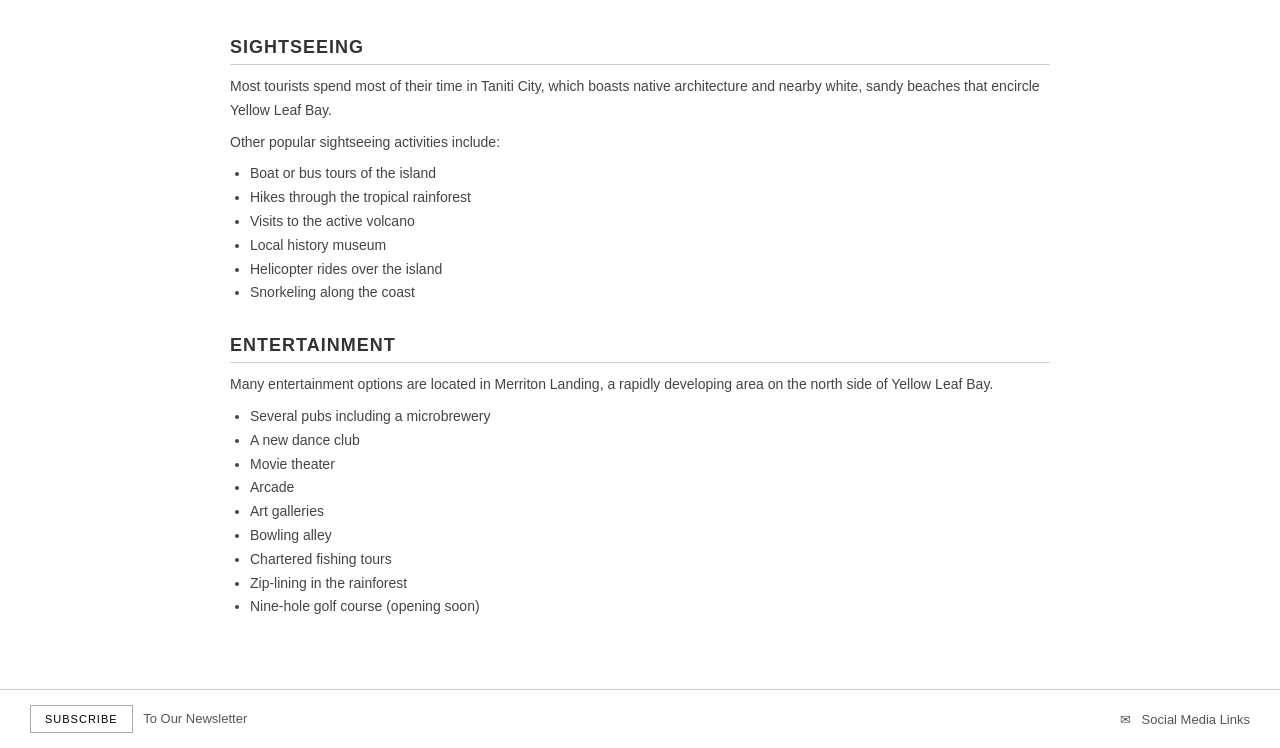
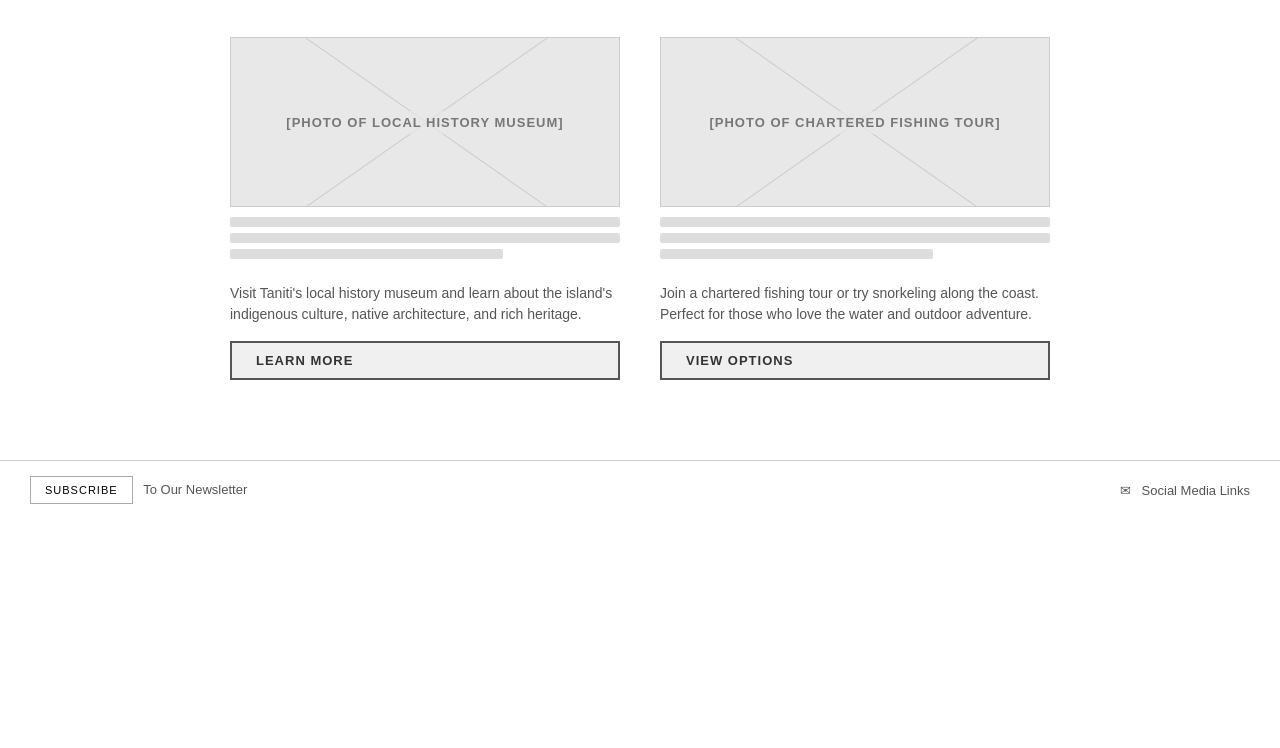
Before and after one commit to mariavero-brito/d479-mariavero-brito, a plain HTML site: page attractions.html in a window 1280 px wide. Shown: the part 1006-1754 px from the top of the page. After the commit the page ends 1525 px from the top, so only its background shows below. Drawn offline with Linux system fonts and the light colour scheme.

Commit message:
Replace sightseeing and entertainment text sections with image cards

```diff
--- a/attractions.html
+++ b/attractions.html
@@ -85,7 +85,7 @@
                     Explore lush tropical rainforests on guided hikes, zip-line tours,
                     and chartered boat or bus tours around the island.
                 </p>
-                <a href="#sightseeing" class="btn">Learn More</a>
+                <a href="#" class="btn">Learn More</a>
             </div>
 
             <div class="card">
@@ -101,47 +101,46 @@
                     Merriton Landing offers pubs, a microbrewery, a dance club, movie theater,
                     arcade, art galleries, bowling, and more.
                 </p>
-                <a href="#entertainment" class="btn">View Options</a>
+                <a href="#" class="btn">View Options</a>
             </div>
 
         </div>
 
-        <!-- Sightseeing Detail -->
-        <div class="about-text" id="sightseeing">
-            <h2>Sightseeing</h2>
-            <p>
-                Most tourists spend most of their time in Taniti City, which boasts native
-                architecture and nearby white, sandy beaches that encircle Yellow Leaf Bay.
-            </p>
-            <p>Other popular sightseeing activities include:</p>
-            <ul>
-                <li>Boat or bus tours of the island</li>
-                <li>Hikes through the tropical rainforest</li>
-                <li>Visits to the active volcano</li>
-                <li>Local history museum</li>
-                <li>Helicopter rides over the island</li>
-                <li>Snorkeling along the coast</li>
-            </ul>
-        </div>
+        <!-- Additional Sightseeing and Entertainment -->
+        <div class="two-col">
 
-        <!-- Entertainment Detail -->
-        <div class="about-text" id="entertainment">
-            <h2>Entertainment</h2>
-            <p>
-                Many entertainment options are located in Merriton Landing, a rapidly
-                developing area on the north side of Yellow Leaf Bay.
-            </p>
-            <ul>
-                <li>Several pubs including a microbrewery</li>
-                <li>A new dance club</li>
-                <li>Movie theater</li>
-                <li>Arcade</li>
-                <li>Art galleries</li>
-                <li>Bowling alley</li>
-                <li>Chartered fishing tours</li>
-                <li>Zip-lining in the rainforest</li>
-                <li>Nine-hole golf course (opening soon)</li>
-            </ul>
+            <div class="card">
+                <div class="img-placeholder img-medium">
+                    <span>[PHOTO OF LOCAL HISTORY MUSEUM]</span>
+                </div>
+                <div class="card-lines">
+                    <div class="line"></div>
+                    <div class="line"></div>
+                    <div class="line short"></div>
+                </div>
+                <p>
+                    Visit Taniti's local history museum and learn about the island's
+                    indigenous culture, native architecture, and rich heritage.
+                </p>
+                <a href="#" class="btn">Learn More</a>
+            </div>
+
+            <div class="card">
+                <div class="img-placeholder img-medium">
+                    <span>[PHOTO OF CHARTERED FISHING TOUR]</span>
+                </div>
+                <div class="card-lines">
+                    <div class="line"></div>
+                    <div class="line"></div>
+                    <div class="line short"></div>
+                </div>
+                <p>
+                    Join a chartered fishing tour or try snorkeling along the coast.
+                    Perfect for those who love the water and outdoor adventure.
+                </p>
+                <a href="#" class="btn">View Options</a>
+            </div>
+
         </div>
 
     </div>
```
